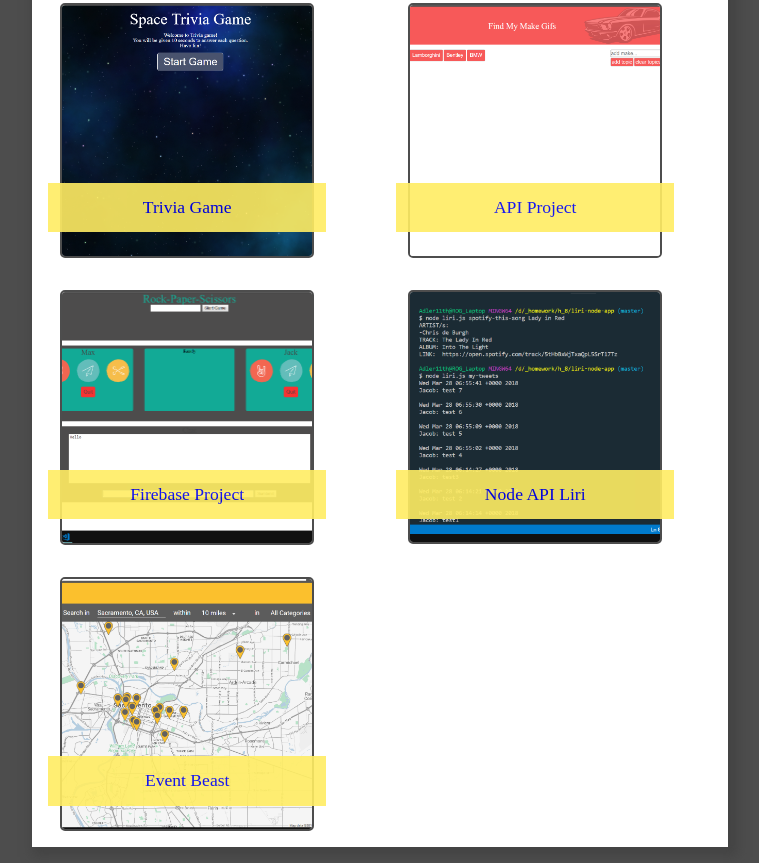
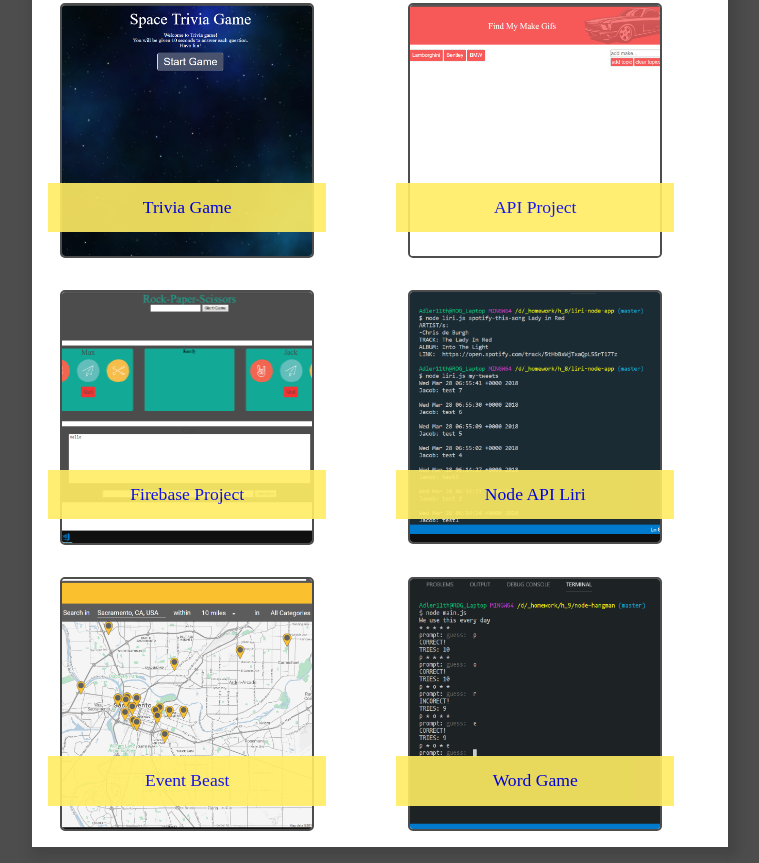
Before and after one commit to Adler11th/ResponsivePortfolio, a plain HTML site: page portfolio.html in a window 1280 px wide. Shown: the part 438-1301 px from the top of the page, without its empty margins (128-887 px from the left). Drawn offline with Linux system fonts and the light colour scheme.

Commit message:
added word game

```diff
--- a/portfolio.html
+++ b/portfolio.html
@@ -68,6 +68,12 @@
                             <h3>Event Beast</h3>
                         </a>
                     </div>
+                    <div class="img_text">
+                        <a href="https://github.com/MaximGalyliak/node-hangman">
+                            <img src="assets/images/wordgame.png" alt="node-hangman" class="porfolio_img">
+                            <h3>Word Game</h3>
+                        </a>
+                    </div>
                 </div>
             </section>
             <aside id="aside">
```
Also changed, not shown: contact.html (+1 -1 lines), assets/images/wordgame.png (added).
